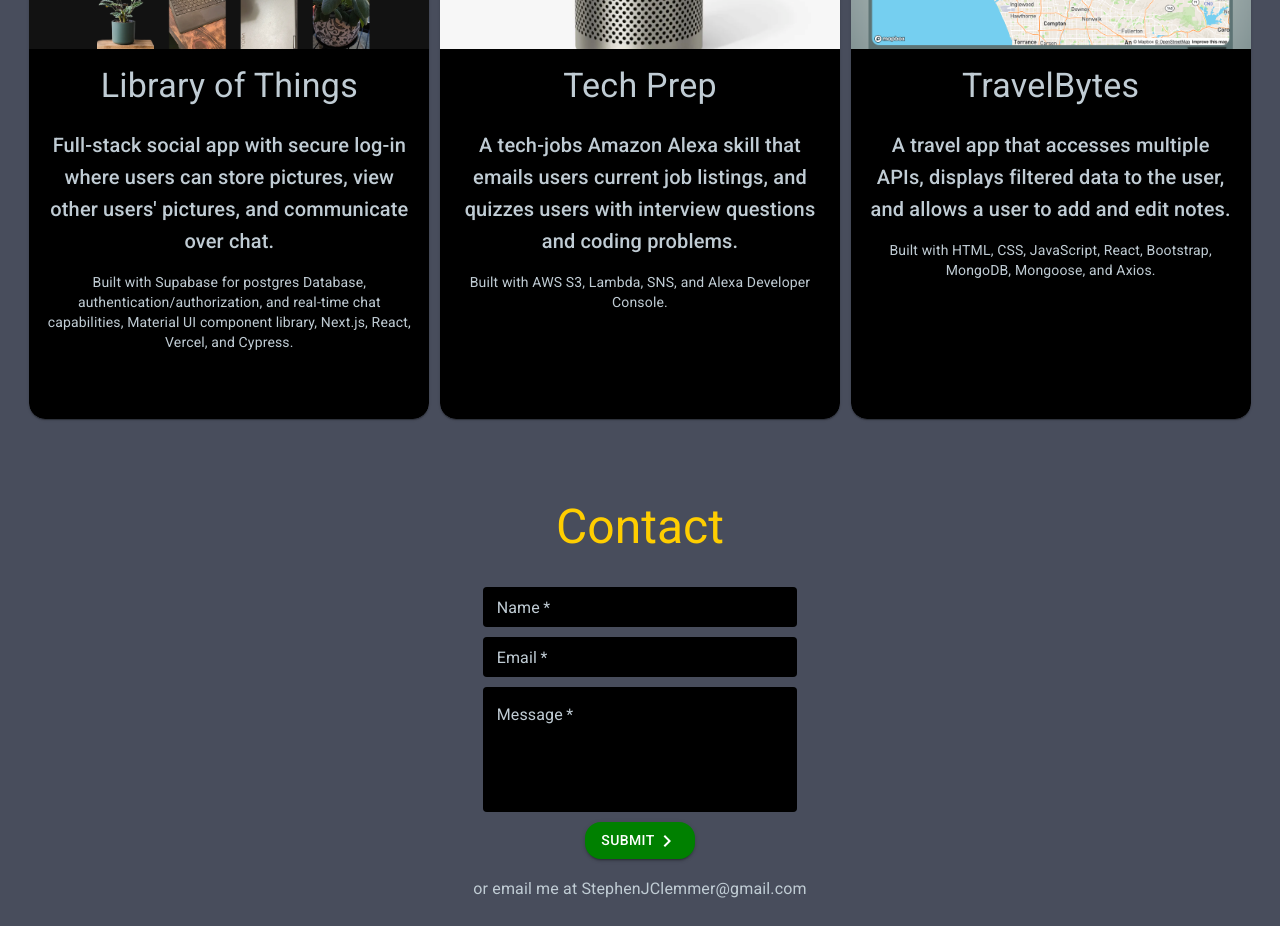
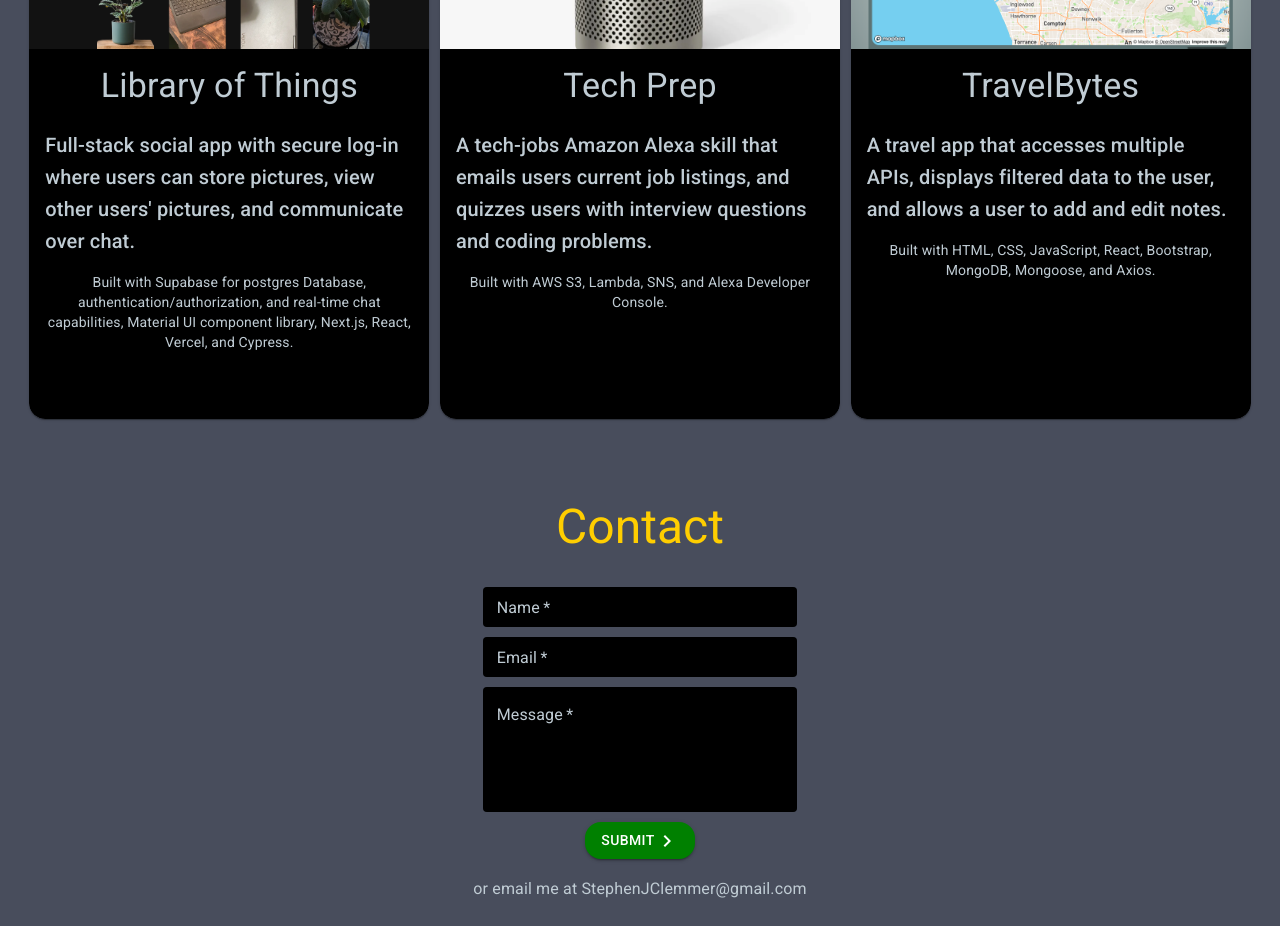
Before and after one commit to stephenclemmer/portfolio-site, a React (Create React App) app: page / in a window 1280 px wide. Shown: the part 1360-2286 px from the top of the page. Built offline with nearby package versions, Linux system fonts and the light colour scheme.

Commit message:
left justified the text in the projects section

```diff
--- a/src/projects.js
+++ b/src/projects.js
@@ -70,6 +70,7 @@ export default function Projects() {
                       // variant="body2"
                       variant="h6"
                       color="text.secondary"
+                      align="left"
                     >
                       Full-stack social app with secure log-in where users can store pictures, view other users' pictures, and communicate over chat.
                     </Typography>
@@ -79,10 +80,8 @@ export default function Projects() {
                       paddingTop: "15px",
                     }}
                   >
-
                     <Typography
                       variant="body2"
-                      // variant="h6"
                       color="text.secondary"
                     >
                       Built with Supabase for postgres Database, authentication/authorization, and real-time chat capabilities, Material UI component library, Next.js, React, Vercel, and Cypress.
@@ -130,7 +129,9 @@ export default function Projects() {
                   }}>
                   <Typography
                   variant="h6"
-                  color="text.secondary">
+                  color="text.secondary"
+                  align="left"
+                  >
                     A tech-jobs Amazon Alexa skill that emails users current job listings, and quizzes users with interview questions and coding problems.
                   </Typography>
                 </Box>
@@ -187,6 +188,7 @@ export default function Projects() {
                   <Typography
                     variant="h6"
                     color="text.secondary"
+                    align="left"
                   >
                     A travel app that accesses multiple APIs, displays filtered data to the user, and allows a user to add and edit notes.
                   </Typography>
```
